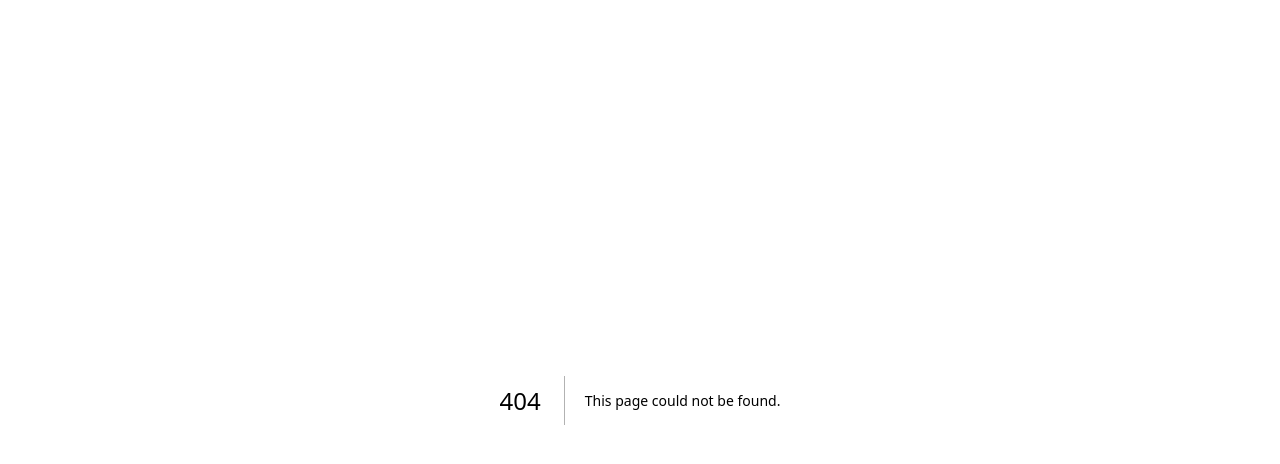
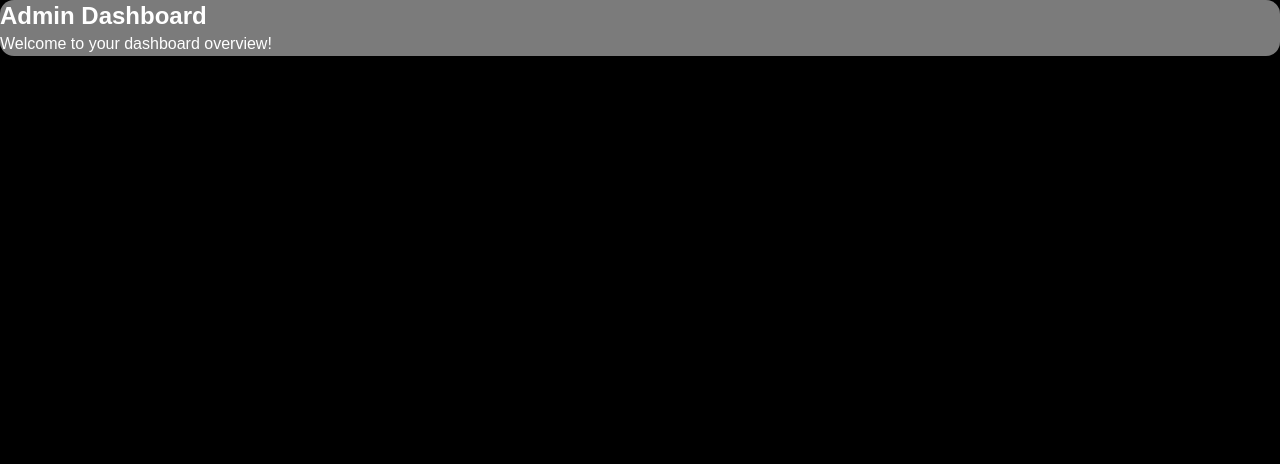
Before and after one commit to rafizul896/movie-and-series-rating-portal-frontend, a Next.js app: page /admin/dashbord in a window 1280 px wide. Before the commit this address had no page. Shown: the top 464 px of the page. Built offline with nearby package versions, Linux system fonts and the light colour scheme.

Commit message:
Develop Admin Dashboard layout and basic structure

```diff
--- /dev/null
+++ b/src/app/(dashboardLayout)/admin/dashbord/page.tsx
@@ -0,0 +1,8 @@
+export default function DashboardPage() {
+    return (
+      <div>
+        <h1 className="text-2xl font-bold">Admin Dashboard</h1>
+        <p>Welcome to your dashboard overview!</p>
+      </div>
+    );
+  }
```
